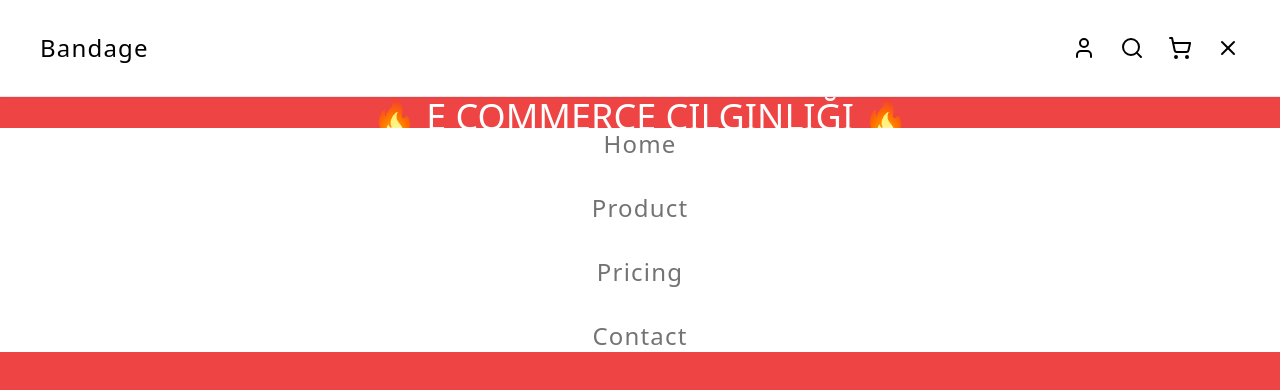
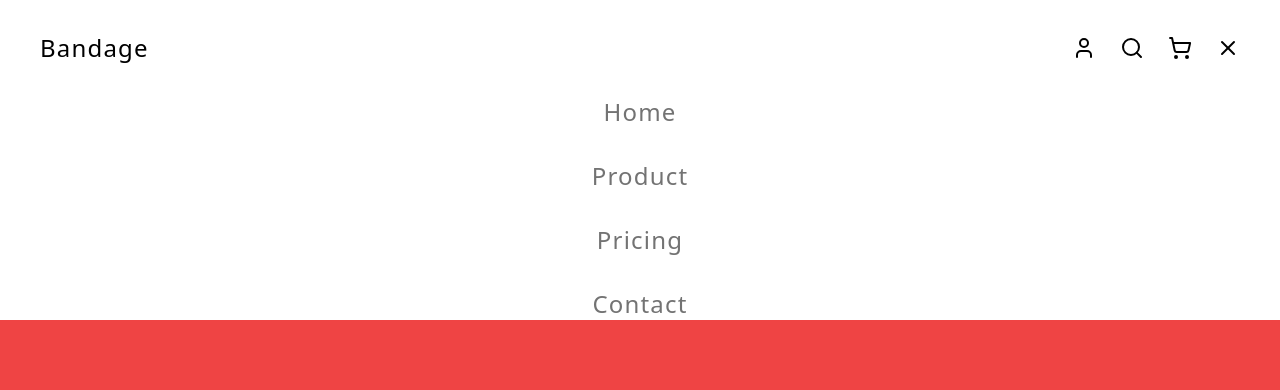
Before and after one commit to 0zturk-deniz/wit-ecommerce, a React (Vite) app in the folder e-commerce/: page / in a window 1280 px wide. Both pictures are taken after a click on the button 1228 px from the left and 48 px from the top of the page. Shown: the top 390 px of the page. Built offline with nearby package versions, Linux system fonts and the light colour scheme.

Commit message:
fixes dropdown menu gap issue

```diff
--- a/e-commerce/src/layout/Header.jsx
+++ b/e-commerce/src/layout/Header.jsx
@@ -23,7 +23,7 @@ const Header = () => {
       </div>
 
       {menuOpen && (
-        <div className="absolute top-full left-0 w-full bg-white flex flex-col items-center mt-8 space-y-8 text-2xl font-light tracking-wider text-[#737373]">
+        <div className="absolute top-[100%] left-0 w-full bg-white flex flex-col items-center space-y-8 text-2xl font-light tracking-wider text-[#737373]">
           <a href="#">Home</a>
           <a href="#">Product</a>
           <a href="#">Pricing</a>
```
